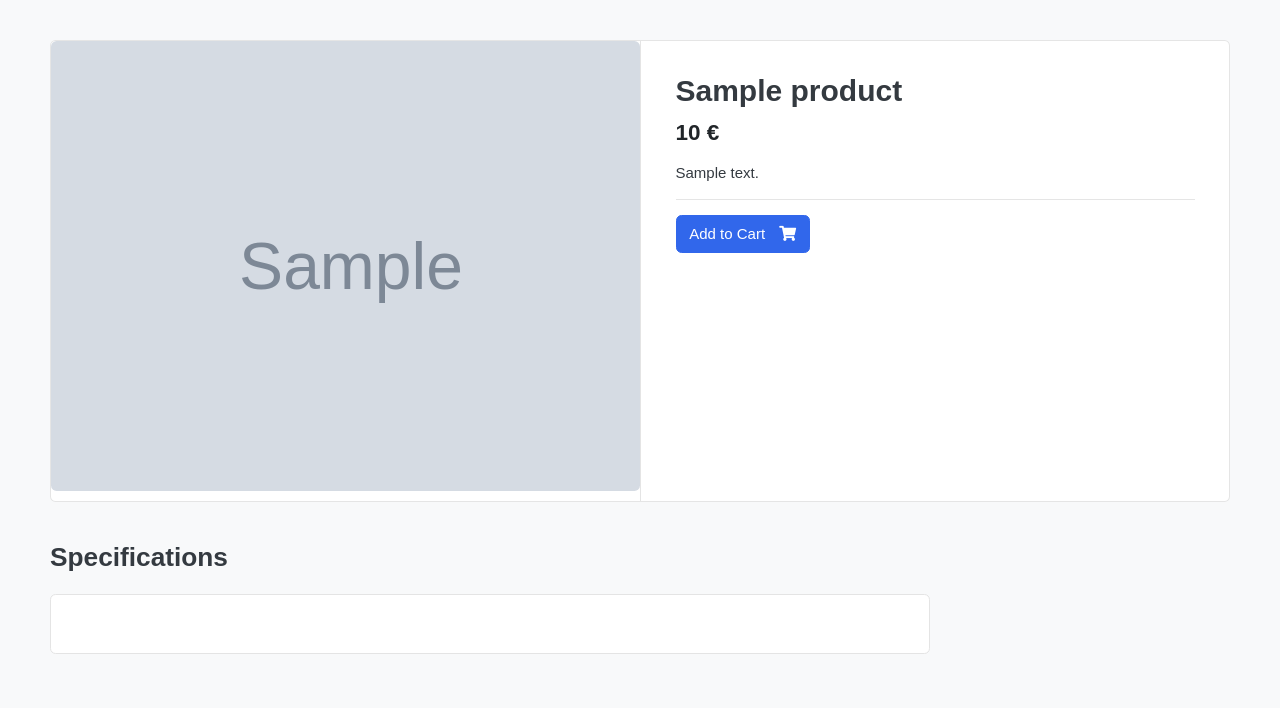
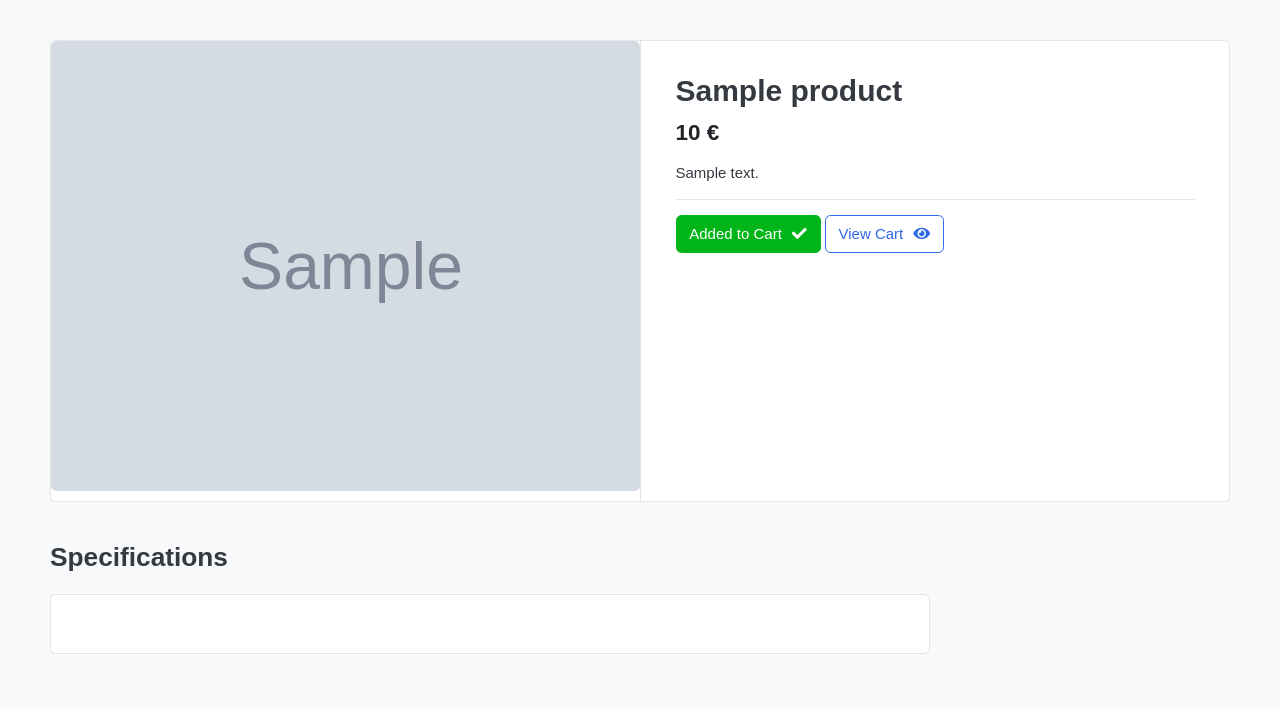
Before and after one commit to kdeveloper-s/MobileShop, a Django app: a page that uses mobile_shop/shop/templates/shop/product_detail.html in a window 1280 px wide. Shown: the part 79-787 px from the top of the page. Run offline with Django 3.2, Linux system fonts and the light colour scheme; a user stored in the database is signed in; tables that the repository leaves empty hold one stand-in row (values such as "Sample post"); grey boxes marked "Sample" are stand-in pictures; some libraries are stand-ins or nearby versions; some web fonts are replaced.

Commit message:
Fix redirect when product is added to cart

```diff
--- a/mobile_shop/shop/templates/shop/product_detail.html
+++ b/mobile_shop/shop/templates/shop/product_detail.html
@@ -44,8 +44,8 @@
             {% endif %}
             <hr>
             {% if in_cart %}
-            <a href="#" class="btn btn-success"> <span class="text">Added to Cart</span><i class="fas fa-check"></i></a>
-            <a href="{% url 'cart' %}" class="btn btn-primary"> <span class="text">View Cart</span><i
+            <button type="button" class="btn btn-success"> <span class="text">Added to Cart</span><i class="fas fa-check"></i></button>
+            <a href="{% url 'cart' %}" class="btn btn-outline-primary"> <span class="text">View Cart</span><i
                 class="fas fa-eye"></i></a>
             {% else %}
             <a href="{% url 'add_cart' single_product.id %}" class="btn btn-primary"> <span class="text">Add
--- a/mobile_shop/shop/views.py
+++ b/mobile_shop/shop/views.py
@@ -63,13 +63,12 @@ def products(request, category_slug=None):
 
 
 def product_detail(request, category_slug, product_slug):
-	try:
-		single_product = Product.objects.get(
-			category__slug=category_slug, slug=product_slug)
-		in_cart = CartItem.objects.filter(
-			cart__cart_id=_cart_id(request), product=single_product).exists()
-	except Exception as e:
-		raise e
+	current_user = request.user
+	single_product = Product.objects.get(category__slug=category_slug, slug=product_slug)
+	if current_user.is_authenticated:
+		in_cart = CartItem.objects.filter(user=current_user, product=single_product).exists()
+	else:
+		in_cart = CartItem.objects.filter(cart__cart_id=_cart_id(request), product=single_product).exists()
 	context = {
 		'single_product': single_product,
 		'in_cart': in_cart,
@@ -100,65 +99,64 @@ def _cart_id(request):
 def add_cart(request, product_id):
 	current_user = request.user
 	product = Product.objects.get(id=product_id)
+	category_slug = product.category.slug
+	product_slug = product.slug
 	if current_user.is_authenticated:
-		if CartItem.DoesNotExist:
+		try:
+			cart_item = CartItem.objects.get(product=product, user=current_user)
+			cart_item.quantity += 1
+			cart_item.save()
+			return redirect('cart')
+		except CartItem.DoesNotExist:
 			cart_item = CartItem.objects.create(
 				product=product,
 				quantity=1,
 				user=current_user,
 			)
-		else:
-			cart_item = CartItem.objects.get(product=product, user=current_user)
-			cart_item.quantity += 1
-		cart_item.save()
+			cart_item.save()
+			return redirect(reverse('product_detail', kwargs={"category_slug": category_slug, "product_slug": product_slug,}))
 
-		return redirect('cart')
-
-	# If user is not authenticated
 	else:
-		if Cart.DoesNotExist:
+		try:
+			cart = Cart.objects.get(cart_id=_cart_id(request))
+		except Cart.DoesNotExist:
 			cart = Cart.objects.create(
 				cart_id=_cart_id(request)
 			)
-		else:
-			cart = Cart.objects.get(cart_id=_cart_id(request))
-
 		cart.save()
 
-		if CartItem.DoesNotExist:
+		try:
+			cart_item = CartItem.objects.get(product=product, cart=cart)
+			cart_item.quantity += 1
+			cart_item.save()
+			return redirect('cart')
+		except CartItem.DoesNotExist:
 			cart_item = CartItem.objects.create(
 				product=product,
 				quantity=1,
 				cart=cart,
 			)
-		else:
-			cart_item = CartItem.objects.get(product=product, cart=cart)
-			cart_item.quantity += 1
-
-		cart_item.save()
-		return redirect('cart')
+			cart_item.save()
+			return redirect(reverse('product_detail', kwargs={"category_slug": category_slug, "product_slug": product_slug,}))
 
 
 def remove_cart(request, product_id):
-	product = get_object_or_404(Product, id=product_id)
-	try:
-		if request.user.is_authenticated:
-			cart_item = CartItem.objects.get(product=product, user=request.user)
-		else:
-			cart = Cart.objects.get(cart_id=_cart_id(request))
-			cart_item = CartItem.objects.get(product=product, cart=cart)
-		if cart_item.quantity > 1:
-			cart_item.quantity -= 1
-			cart_item.save()
-		else:
-			cart_item.delete()
-	except:
-		pass
+	product = Product.objects.get(id=product_id)
+	if request.user.is_authenticated:
+		cart_item = CartItem.objects.get(product=product, user=request.user)
+	else:
+		cart = Cart.objects.get(cart_id=_cart_id(request))
+		cart_item = CartItem.objects.get(product=product, cart=cart)
+	if cart_item.quantity > 1:
+		cart_item.quantity -= 1
+		cart_item.save()
+	else:
+		cart_item.delete()
 	return redirect('cart')
 
 
 def remove_cart_item(request, product_id):
-	product = get_object_or_404(Product, id=product_id)
+	product = Product.objects.get(id=product_id)
 	if request.user.is_authenticated:
 		cart_item = CartItem.objects.get(product=product, user=request.user)
 	else:
@@ -168,58 +166,46 @@ def remove_cart_item(request, product_id):
 	return redirect('cart')
 
 
-def cart(request, total=0, quantity=0, cart_items=None):
-	try:
-		shipping = 0
-		grand_total = 0
-		if request.user.is_authenticated:
-			cart_items = CartItem.objects.filter(user=request.user, is_active=True)
-		else:
-			cart = Cart.objects.get(cart_id=_cart_id(request))
-			cart_items = CartItem.objects.filter(cart=cart, is_active=True)
-		for cart_item in cart_items:
-			total += (int(float(cart_item.product.price)) * cart_item.quantity)
-			quantity += cart_item.quantity
-		shipping = 9.99
-		grand_total = total + shipping
-	except ObjectDoesNotExist:
-		pass
+def cart_order_calc(user_is, user_obj, request_1, total, quantity, cart_items):
+	shipping = 0
+	grand_total = 0
 
-	context = {
+	if user_is:
+		cart_items = CartItem.objects.filter(user=user_obj, is_active=True)
+	else:
+		cart = Cart.objects.get(cart_id=_cart_id(request_1))
+		cart_items = CartItem.objects.filter(cart=cart, is_active=True)
+	for cart_item in cart_items:
+		total += (round(float(cart_item.product.price), 2) * cart_item.quantity)
+		quantity += cart_item.quantity
+	shipping = 9.99
+	grand_total = total + shipping
+
+	return {
 		'total': total,
 		'quantity': quantity,
 		'cart_items': cart_items,
 		'shipping': shipping,
 		'grand_total': grand_total,
 	}
+
+
+def cart(request, total=0, quantity=0, cart_items=None):
+	user_is = request.user.is_authenticated
+	user_obj = request.user
+	context = cart_order_calc(
+		user_is, user_obj, request, total, quantity, cart_items
+	)
 	return render(request, "shop/cart.html", context)
 
 
 @login_required(login_url='login')
 def checkout(request, total=0, quantity=0, cart_items=None):
-	try:
-		shipping = 0
-		grand_total = 0
-		if request.user.is_authenticated:
-			cart_items = CartItem.objects.filter(user=request.user, is_active=True)
-		else:
-			cart = Cart.objects.get(cart_id=_cart_id(request))
-			cart_items = CartItem.objects.filter(cart=cart, is_active=True)
-		for cart_item in cart_items:
-			total += (int(float(cart_item.product.price)) * cart_item.quantity)
-			quantity += cart_item.quantity
-		shipping = 9.99
-		grand_total = total + shipping
-	except ObjectDoesNotExist:
-		pass
-
-	context = {
-		'total': total,
-		'quantity': quantity,
-		'cart_items': cart_items,
-		'shipping': shipping,
-		'grand_total': grand_total,
-	}
+	user_is = request.user.is_authenticated
+	user_obj = request.user
+	context = cart_order_calc(
+		user_is, user_obj, request, total, quantity, cart_items
+	)
 	return render(request, "shop/checkout.html", context)
 
 # Blog
```
